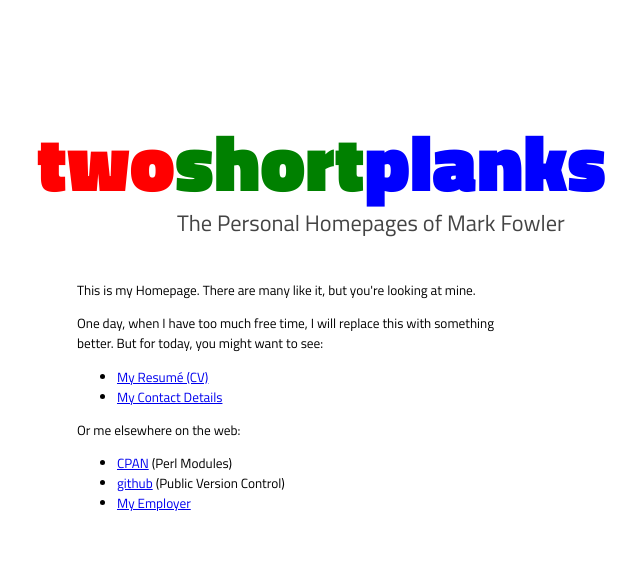
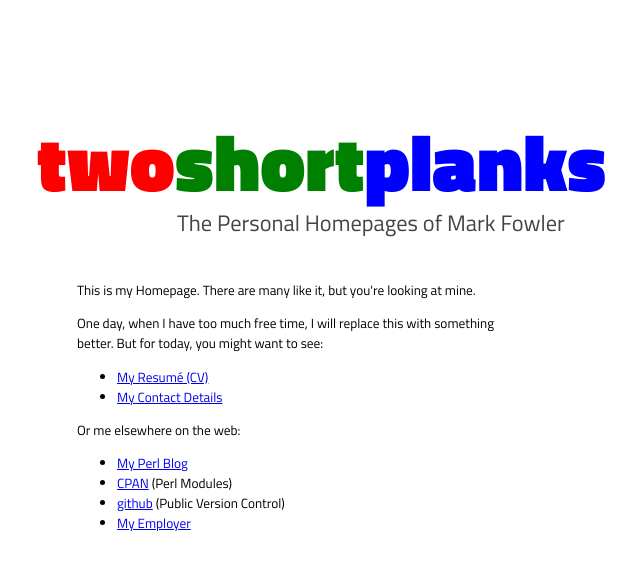
Before and after one commit to 2shortplanks/www.twoshortplanks.com, a Jekyll site: the page built from index.html, in a window 1280 px wide. Shown: the top 570 px of the page, without its empty margins (171-811 px from the left). Built offline with Jekyll 4.4.1, drawn with Linux system fonts in a browser that asks for light colours.

Commit message:
perl blog link

```diff
--- a/index.html
+++ b/index.html
@@ -18,6 +18,7 @@ better.  But for today, you might want to see:</p>
 <p>Or me elsewhere on the web:</p>
 
 <ul>
+  <li><a href="http://blog.twoshortplanks.com">My Perl Blog</a></li>
   <li><a href="https://metacpan.org/author/MARKF" rel="me">CPAN</a> (Perl Modules)</li>
   <li><a href="https://github.com/2shortplanks" rel="me">github</a> (Public Version Control)</li>
   <li><a href="http://www.maxmind.com/">My Employer</a></li>
```
